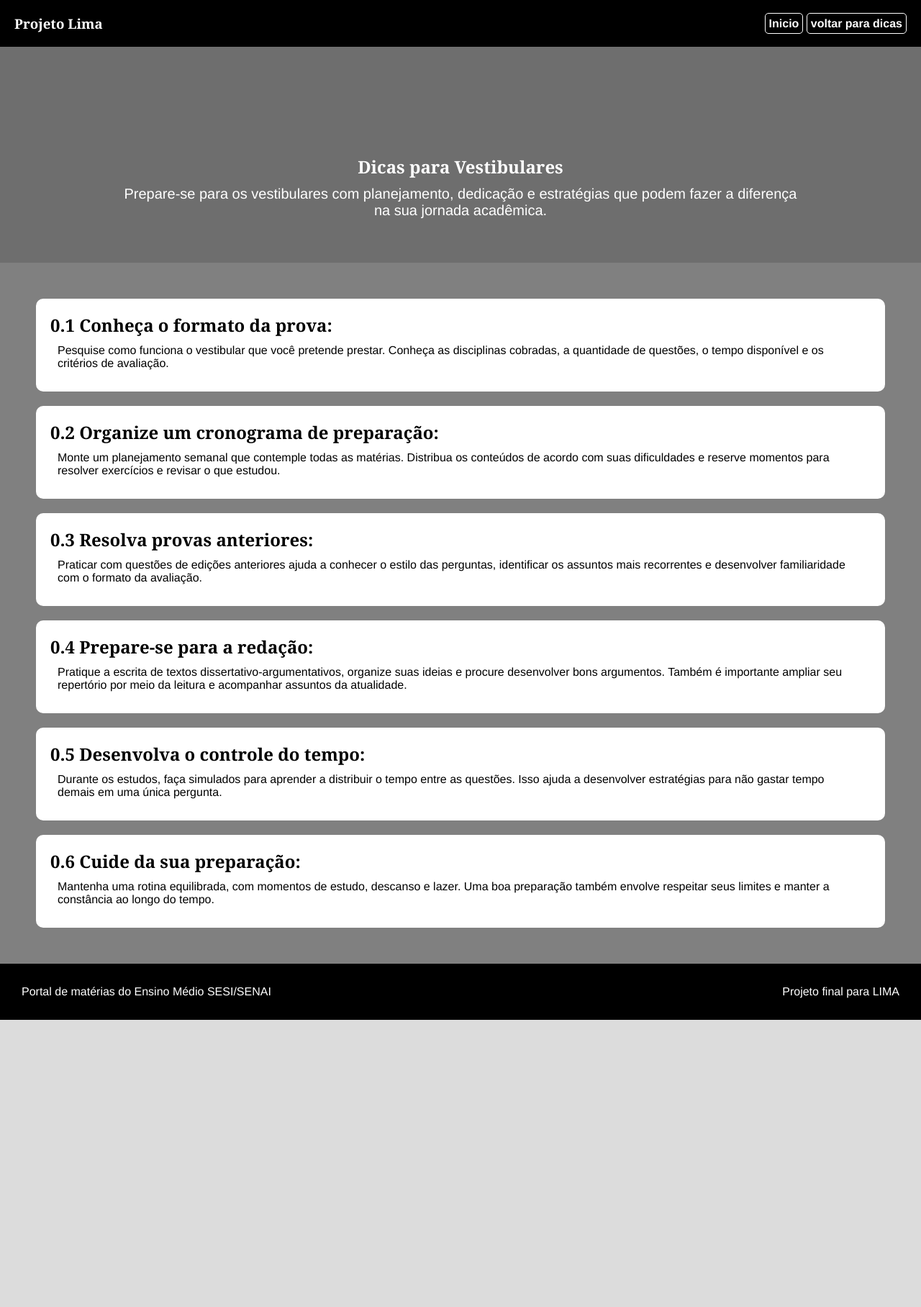
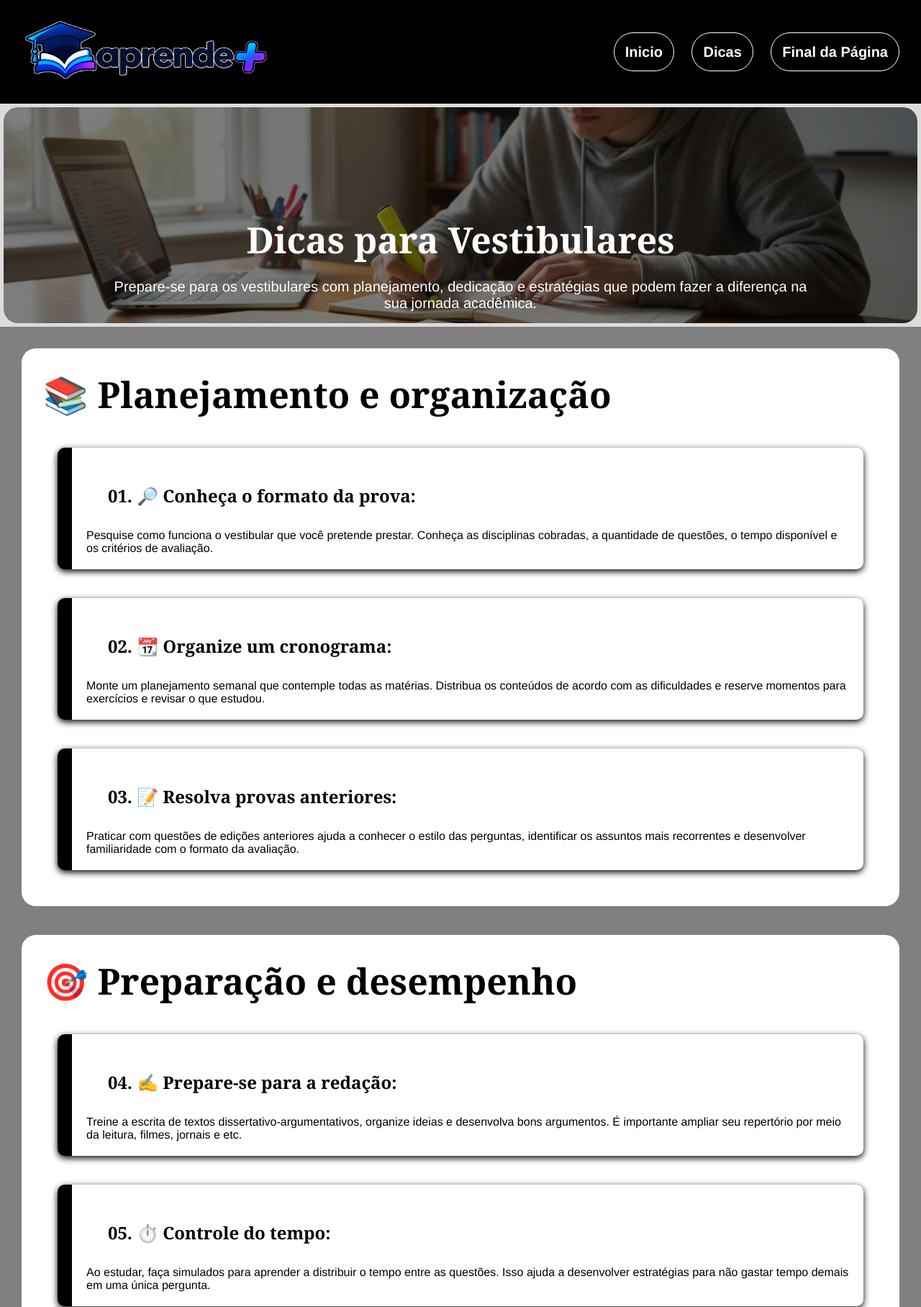
Before and after one commit to guilhermemr25/portal-educacional-lima, a plain HTML site: page pages/dicas_html/preparacao_vestibular.html in a window 1280 px wide. Shown: the top 1816 px of the page at 72% size. Before the commit the page ends 1417 px from the top, so only its background shows below. Drawn offline with Linux system fonts and the light colour scheme.

Commit message:
feat: finalizando rascunho tela de vestibulares

```diff
--- a/css/dicas_css/dicas.css
+++ b/css/dicas_css/dicas.css
@@ -2,14 +2,6 @@
  padding: 0;
  margin: 0;
  box-sizing: border-box;
-}
-
-#head {
-    background-color: black;
-    display: flex;
-    justify-content: space-between;
-    padding: 20px;
-    align-items: center;
 }
 
 body {
@@ -27,13 +19,29 @@ h2 {
     color: black;
 }
 
-#inicio {
+#head {
     background-color: black;
-    color: white;
-    padding: 20px;
     display: flex;
     justify-content: space-between;
+    padding: 20px;
     align-items: center;
+}
+
+#head a:hover { /*Hover é respindavel por indicar o que vai acontecer ao passar o maouse por cima*/
+    background-color: gray;
+    transition: 0.5s;
+}
+
+#head a {
+    text-decoration: none;
+    color: white;
+    border: 1px solid white;
+    padding: 5px;
+    border-radius: 30px;
+    padding: 10px;
+    font-weight: bold;
+    margin: 05px;
+    text-align: center;
 }
 
 #banner {
@@ -50,7 +58,7 @@ h2 {
 
 #banner a {
     padding: 14px;
-    border-radius: 8px;
+    border-radius: 10px;
     background-color: rgba(0, 17, 92, 0.884);
     color: white;
     transition: 1s; /*comando novo: adiciona um "surgimento" do item conforme o tempo delimitado*/
@@ -58,15 +66,6 @@ h2 {
     width: 100%;
     text-align: center;
     display: block; /*novo comando: block faz a linha ocupar o espaço interiro do card*/
-}
-
-#head a {
-    text-decoration: none;
-    color: white;
-    border: 1px solid white;
-    padding: 5px;
-    border-radius: 5px;
-    font-weight: bold;
 }
 
 #banner img {
@@ -148,3 +147,18 @@ footer {
 footer p {
     color: white;
 }
+
+#footer a:hover { /*Hover é respindavel por indicar o que vai acontecer ao passar o maouse por cima*/
+    background-color: gray;
+    transition: 0.5s;
+}
+
+#footer a {
+    text-decoration: none;
+    color: white;
+    border: 1px solid white;
+    border-radius: 30px;
+    padding: 20px;
+    font-weight: bold;
+    text-align: center;
+}
--- a/css/dicas_css/organizacao_estudo.css
+++ b/css/dicas_css/organizacao_estudo.css
@@ -11,12 +11,16 @@ body {
 
 h1 {
     font-family: Georgia, 'Times New Roman', Times, serif;
-    color:white
+    color:white;
+    margin-bottom: 20px;
+    font-size: 50px;
 }
 
 h2 {
     font-family: Georgia, 'Times New Roman', Times, serif;
+    margin: 20px;
 }
+
 
 #head {
     background-color: black;
@@ -24,7 +28,27 @@ h2 {
     justify-content: space-between;
     padding: 20px;
     align-items: center;
+}
+
+#head img {
+    height: 100px;
+}
+
+#head a:hover { /*Hover é respindavel por indicar o que vai acontecer ao passar o maouse por cima*/
+    background-color: gray;
+    transition: 0.5s;
+}
+
+#head a {
+    text-decoration: none;
     color: white;
+    border: 1px solid white;
+    padding: 5px;
+    border-radius: 30px;
+    padding: 15px;
+    font-weight: bold;
+    margin: 10px;
+    font-size: 20px;
 }
 
 a {
@@ -53,6 +77,33 @@ a {
     flex-direction: column;
     text-align: center;
     padding: 150px;
+    border-radius: 20px;
+    margin: 5px;
+}
+
+#banner2 {
+    background:
+        linear-gradient( /*cria o degrade*/
+            rgba(0, 0, 0, 0.5),
+            rgba(0, 0, 0, 0.5) /*representa a cor que vc quer. O ultimo num. sempre sera a transparencia (50%)*/
+        ),
+        url("../../assets/img/dicas_img/menino_estudo.png"); /*Coloca a img (n precisa por no html)*/
+
+    background-size: cover; /*preenche o banner*/
+    background-position: center;
+    height: 300px;
+
+    color: white;
+    display: flex;
+    flex-direction: column;
+    text-align: center;
+    padding: 150px;
+    border-radius: 20px;
+    margin: 5px;
+}
+
+#banner2 p {
+    font-size: 20px;
 }
 
 #banner p {
@@ -72,6 +123,7 @@ a {
     align-items: center;
     flex-wrap: wrap;
     gap: 40px;
+
 }
 
 .card {
@@ -84,10 +136,35 @@ a {
     border-left: 20px solid black;
     margin-right: 20px;
     margin-left: 20px;
+    box-shadow: 0 3px 10px black;
 }
 
 .card p, h2 {
     padding: 10px
+}
+
+#cards1 {
+    background-color: white;
+    padding: 30px;
+    border-radius: 20px ;
+    display: flex;
+    flex-wrap: wrap;
+}
+
+#cards1 h1 {
+    color: black;
+}
+
+.card1 {
+    background-color: white;
+    width: 100%;
+    max-height: 100%;
+    padding: 20px;
+    text-align: left;
+    border-radius: 10px;
+    border-left: 20px solid black;
+    margin: 20px;
+    box-shadow: 0 3px 10px black;
 }
 
 hr {
@@ -101,12 +178,13 @@ hr {
     display: flex;
     flex-direction: column;
     text-align: center;
-    margin: 20px;
+    margin: 10px;
     font-size: 20px;
     border-radius: 20px;
     justify-content: center;
     gap: 20px;
     align-items: center;
+    box-shadow: 0 3px 10px black;
 }
 
 #final a, #exemplo a{
@@ -116,6 +194,26 @@ hr {
     margin-bottom: 20px;
     width: 300px;
     border-radius: 20px;
+}
+
+#final h1 {
+    margin-top: 20px;
+}
+
+#footer a:hover { /*Hover é respindavel por indicar o que vai acontecer ao passar o maouse por cima*/
+    background-color: gray;
+    transition: 0.5s;
+}
+
+#footer a {
+    text-decoration: none;
+    color: white;
+    border: 1px solid white;
+    border-radius: 30px;
+    padding: 20px;
+    margin-right: 170px;
+    font-weight: bold;
+    text-align: center;
 }
 
 footer {
--- a/css/dicas_css/preparacao_vestibular.css
+++ b/css/dicas_css/preparacao_vestibular.css
@@ -24,16 +24,27 @@ h2 {
     justify-content: space-between;
     padding: 20px;
     align-items: center;
-    color: white;
 }
 
-a {
+#head img {
+    height: 100px;
+}
+
+#head a:hover { /*Hover é respindavel por indicar o que vai acontecer ao passar o maouse por cima*/
+    background-color: gray;
+    transition: 0.5s;
+}
+
+#head a {
     text-decoration: none;
     color: white;
     border: 1px solid white;
     padding: 5px;
-    border-radius: 5px;
+    border-radius: 30px;
+    padding: 15px;
     font-weight: bold;
+    margin: 10px;
+    font-size: 20px;
 }
 
 #banner {
@@ -42,7 +53,7 @@ a {
             rgba(0, 0, 0, 0.5),
             rgba(0, 0, 0, 0.5) /*representa a cor que vc quer. O ultimo num. sempre sera a transparencia (50%)*/
         ),
-        url("assets/img/dicas_img/menino_estudo.png"); /*Coloca a img (n precisa por no html)*/
+        url("../../assets/img/dicas_img/menino_estudo.png"); /*Coloca a img (n precisa por no html)*/
 
     background-size: cover; /*preenche o banner*/
     background-position: center;
@@ -53,6 +64,8 @@ a {
     flex-direction: column;
     text-align: center;
     padding: 150px;
+    border-radius: 20px;
+    margin: 5px;
 }
 
 #banner p {
@@ -65,22 +78,47 @@ a {
     padding: 30px;
 }
 
-#card {
+#cards {
     display: flex;
     flex-direction: row;
-    gap: 30px;
+    justify-content: center;
+    align-items: center;
+    flex-wrap: wrap;
+    gap: 40px;
+
 }
 
 .card {
     background-color: white;
+    width: 40%;
+    max-height: 50%;
     padding: 20px;
-    max-height: 25%;
+    text-align: left;
     border-radius: 10px;
-    margin: 20px;
+    border-left: 20px solid black;
+    margin-right: 20px;
+    margin-left: 20px;
+    box-shadow: 0 3px 10px black;
 }
 
-.card p {
+.card p, h2 {
     padding: 10px
+}
+
+
+#footer a:hover { /*Hover é respindavel por indicar o que vai acontecer ao passar o maouse por cima*/
+    background-color: gray;
+    transition: 0.5s;
+}
+
+#footer a {
+    text-decoration: none;
+    color: white;
+    border: 1px solid white;
+    border-radius: 30px;
+    padding: 20px;
+    font-weight: bold;
+    text-align: center;
 }
 
 footer {
--- a/pages/dicas_html/preparacao_vestibular.html
+++ b/pages/dicas_html/preparacao_vestibular.html
@@ -2,57 +2,72 @@
 <html lang="pt-BR">
     <head>
         <meta charset="UTF-8">
-        <title>Organização-estudo</title>
-        <link rel="stylesheet" href = "../../css/dicas_css/preparacao_vestibular.css">
+        <title>Dicas Vestibular</title>
+        <link rel="stylesheet" href = "../../css/dicas_css/organizacao_estudo.css">
     </head>
     <body>
         <header>
             <section id="head">
                 <article>
-                    <h1>Projeto Lima</h1>
+                    <img src="../../assets/img/logo-aprede+.png">
                 </article>
                 <article>
                     <a href = "../../index.html">Inicio</a>
-                    <a href="../dicas_html/dicas.html">voltar para dicas</a>
+                    <a href="../dicas_html/dicas.html">Dicas</a>
+                    <a href="#footer">Final da Página</a>
                 </article>
             </section>
         </header>
         <main>
-            <section id="banner">
+            <section id="banner2">
                 <h1>Dicas para Vestibulares</h1>
                 <p>Prepare-se para os vestibulares com planejamento, dedicação e estratégias que podem fazer a diferença na sua jornada acadêmica.</p>
             </section>
             <section id="dicas">
                 <section id="cards">
-                    <article class="card">
-                        <h2>0.1 Conheça o formato da prova:</h2>
+                    <section id="cards1">
+                        <h1>📚 Planejamento e organização</h1>
+                        <article class="card1">
+                            <h2>01. 🔎 Conheça o formato da prova:</h2>
                             <p>Pesquise como funciona o vestibular que você pretende prestar. Conheça as disciplinas cobradas, a quantidade de questões, o tempo disponível e os critérios de avaliação.</p>
                         </article>
-                    <article class="card">
-                        <h2>0.2 Organize um cronograma de preparação:</h2>
-                        <p>Monte um planejamento semanal que contemple todas as matérias. Distribua os conteúdos de acordo com suas dificuldades e reserve momentos para resolver exercícios e revisar o que estudou.</p>
+                        <article class="card1">
+                            <h2>02. 📆 Organize um cronograma:</h2>
+                            <p>Monte um planejamento semanal que contemple todas as matérias. Distribua os conteúdos de acordo com as dificuldades e reserve momentos para exercícios e revisar o que estudou.</p>
                         </article>
-                    <article class="card">
-                        <h2>0.3 Resolva provas anteriores:</h2>
+                        <article class="card1">
+                            <h2>03. 📝 Resolva provas anteriores:</h2>
                             <p>Praticar com questões de edições anteriores ajuda a conhecer o estilo das perguntas, identificar os assuntos mais recorrentes e desenvolver familiaridade com o formato da avaliação.</p>
                         </article>
-                    <article class="card">
-                        <h2>0.4 Prepare-se para a redação:</h2>
-                        <p>Pratique a escrita de textos dissertativo-argumentativos, organize suas ideias e procure desenvolver bons argumentos. Também é importante ampliar seu repertório por meio da leitura e acompanhar assuntos da atualidade.</p>
+                    </section>
+                    <section id="cards1">
+                        <h1>🎯 Preparação e desempenho</h1>
+                        <article class="card1">
+                            <h2>04. ✍️ Prepare-se para a redação:</h2>
+                            <p>Treine a escrita de textos dissertativo-argumentativos, organize ideias e desenvolva bons argumentos. É importante ampliar seu repertório por meio da leitura, filmes, jornais e etc.</p>
                         </article>
-                    <article class="card">
-                        <h2>0.5 Desenvolva o controle do tempo:</h2>
-                        <p>Durante os estudos, faça simulados para aprender a distribuir o tempo entre as questões. Isso ajuda a desenvolver estratégias para não gastar tempo demais em uma única pergunta.</p>
+                        <article class="card1">
+                            <h2>05. ⏱️ Controle do tempo:</h2>
+                            <p>Ao estudar, faça simulados para aprender a distribuir o tempo entre as questões. Isso ajuda a desenvolver estratégias para não gastar tempo demais em uma única pergunta.</p>
                         </article>
-                    <article class="card">
-                        <h2>0.6 Cuide da sua preparação:</h2>
+                        <article class="card1">
+                            <h2>06. 🌱 Cuide da sua preparação:</h2>
                             <p>Mantenha uma rotina equilibrada, com momentos de estudo, descanso e lazer. Uma boa preparação também envolve respeitar seus limites e manter a constância ao longo do tempo.</p>
                         </article>
                     </section>
                 </section>
+            </section>
+            <section id="final">
+                    <h1>👍</h1>
+                    <h2>Seu estudo começa hoje! </h2>
+                    <p>Aprender é um processo. Coloque essas dicas em prática, descubra novas formas de estudar e continue avançando</p>
+                    <p><span>Pequenas mudanças podem fazer uma baita diferença!</span></p>
+                    <a href="dicas.html">Explore mais dicas</a>
+            </section>
         </main>
-        <footer>
+        <footer id="footer">
             <p>Portal de matérias do Ensino Médio SESI/SENAI</p>
+            <a href="#head">Topo da Página</a>
             <p>Projeto final para LIMA</p>
         </footer>
 </html>
```
Also changed, not shown: pages/dicas_html/dicas.html (+9 -5 lines), pages/dicas_html/organizacao_estudo.html (+4 -2 lines). Lines whose indentation alone changed are shown as unchanged.
